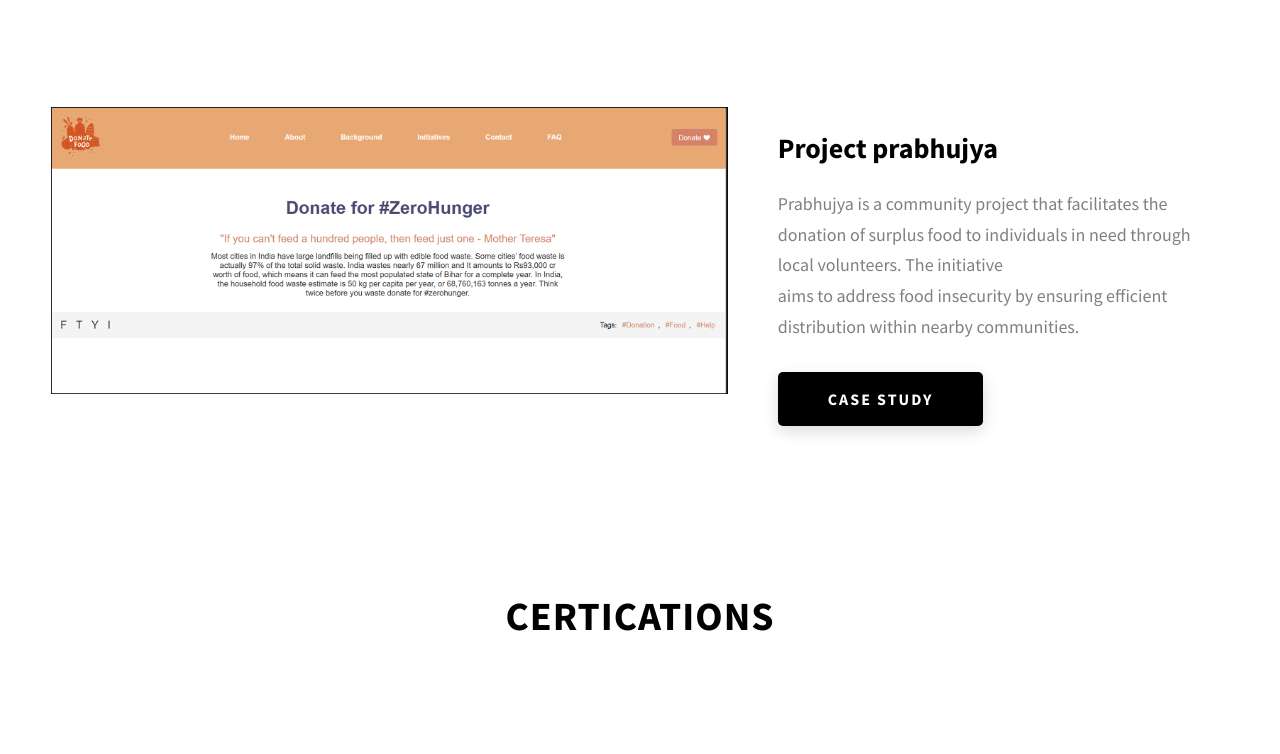
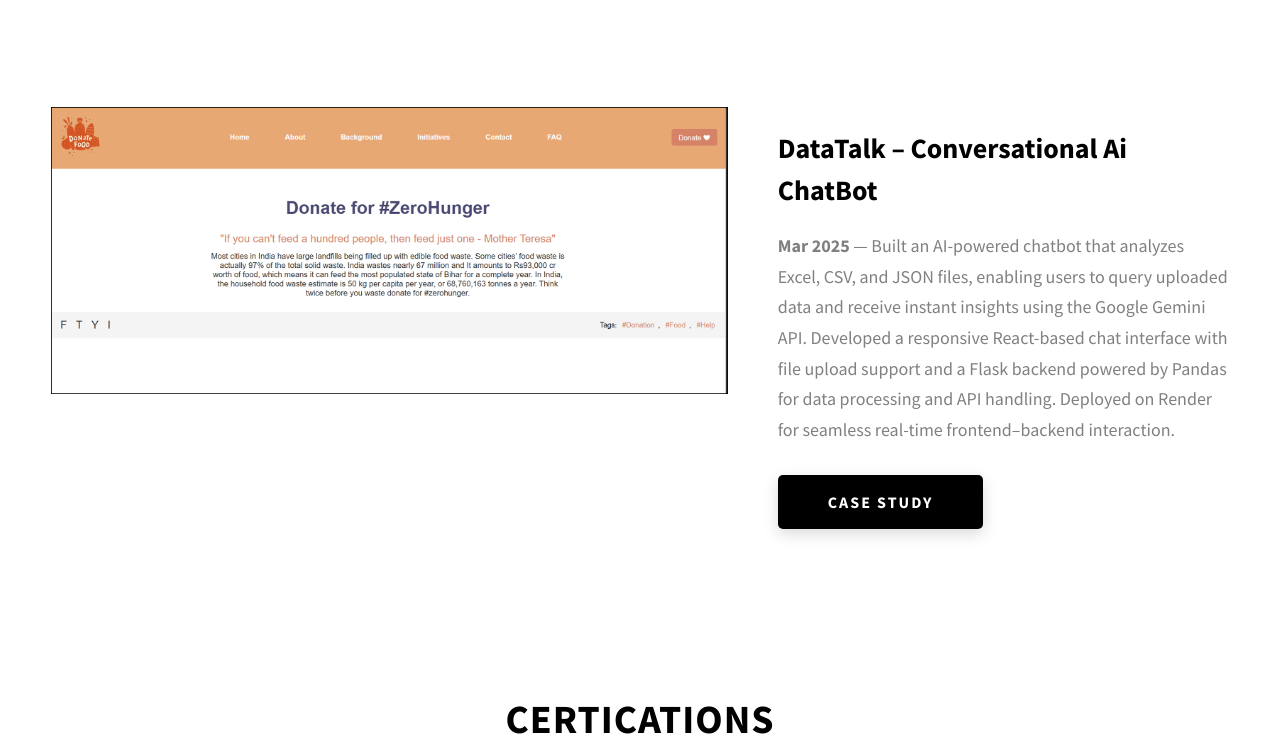
Before and after one commit to govindbairi/govindbairi.github.io, a plain HTML site: page index.html in a window 1280 px wide. Shown: the part 2990-3744 px from the top of the page. Drawn offline with nearby package versions, Linux system fonts and the light colour scheme.

Commit message:
Update index.html

```diff
--- a/index.html
+++ b/index.html
@@ -320,15 +320,19 @@
                 loading="lazy"
               />
             </div>
-            <div class="projects__row-content">
-              <h3 class="projects__row-content-title">Project prabhujya</h3>
+             <div class="projects__row-content">
+              <h3 class="projects__row-content-title">DataTalk – Conversational Ai ChatBot</h3>
               <p class="projects__row-content-desc">
-                Prabhujya is a community project that facilitates the donation of
-                surplus food to individuals in need through local volunteers. The initiative <br>
-                aims to address food insecurity by ensuring efficient distribution within nearby communities.
-              </p>
+              <strong>Mar 2025</strong>
+                — Built an AI-powered chatbot that analyzes Excel, CSV, and JSON files,
+                enabling users to query uploaded data and receive instant insights using
+                the Google Gemini API. Developed a responsive React-based chat interface
+                with file upload support and a Flask backend powered by Pandas for data
+                processing and API handling. Deployed on Render for seamless real-time
+                frontend–backend interaction.</p>
+
               <a
-                href="./assets/png/project3.png"
+                href="https://ai-chatboard-frontend.onrender.com/"
                 class="btn btn--med btn--theme dynamicBgClr"
                 target="_blank"
                 >Case Study</a
```
